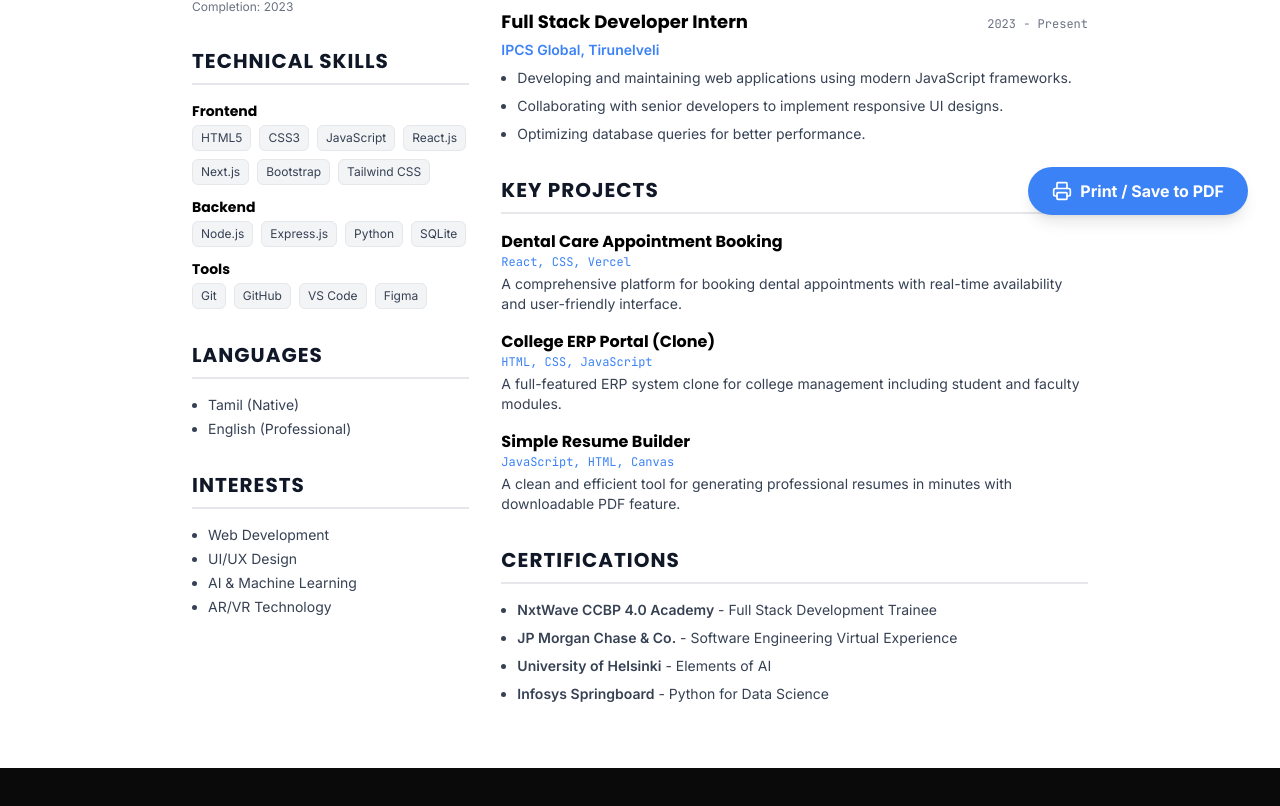
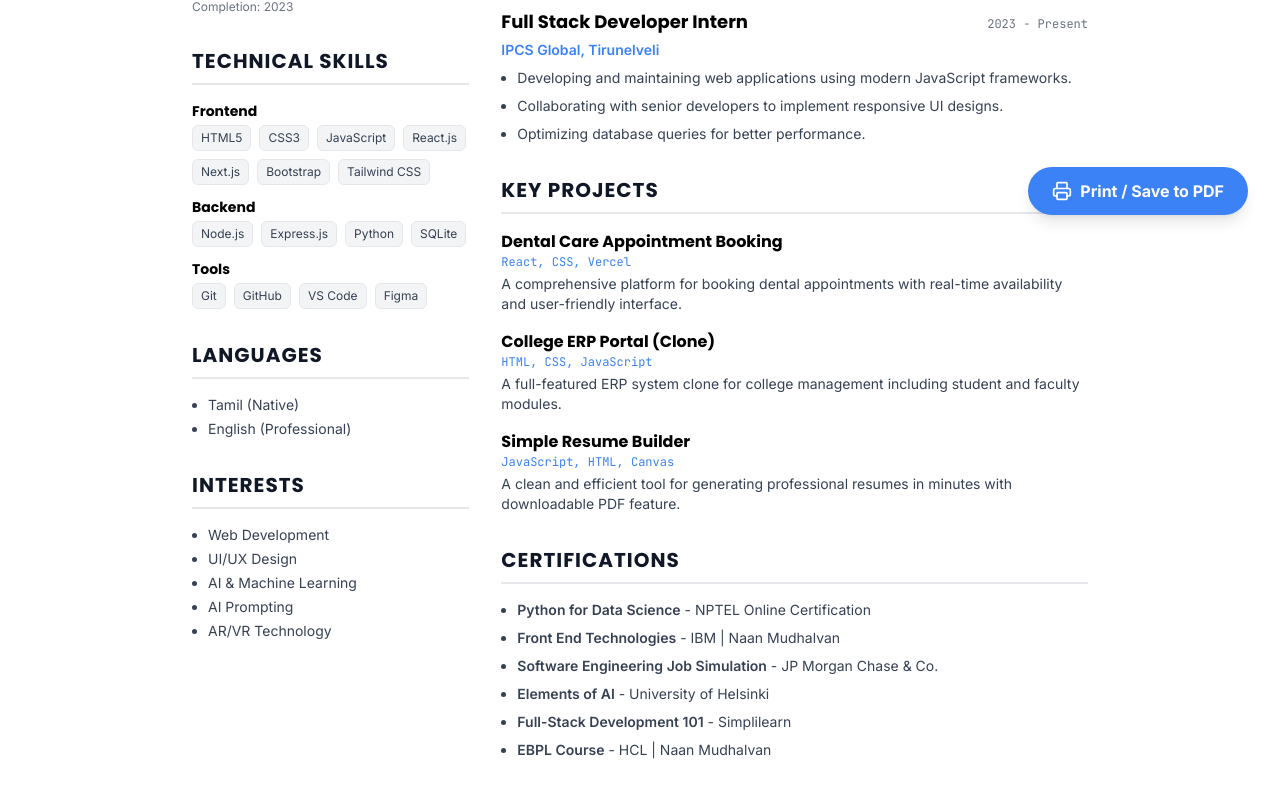
Before and after one commit to mr-vvm-2005/New-portfolio, a Next.js app: page /New-portfolio/resume in a window 1280 px wide. Shown: the part 553-1359 px from the top of the page. Before the commit the page ends 1321 px from the top, so only its background shows below. Built offline with nearby package versions, Linux system fonts and the light colour scheme.

Commit message:
Align Resume certificates with Portfolio and add AI Prompting

```diff
--- a/src/app/resume/page.tsx
+++ b/src/app/resume/page.tsx
@@ -99,6 +99,7 @@ export default function ResumePage() {
                                 <li>Web Development</li>
                                 <li>UI/UX Design</li>
                                 <li>AI & Machine Learning</li>
+                                <li>AI Prompting</li>
                                 <li>AR/VR Technology</li>
                             </ul>
                         </Section>
@@ -149,10 +150,12 @@ export default function ResumePage() {
 
                         <Section title="Certifications">
                             <ul className="list-disc ml-4 text-sm text-gray-700 space-y-2">
-                                <li><span className="font-semibold">NxtWave CCBP 4.0 Academy</span> - Full Stack Development Trainee</li>
-                                <li><span className="font-semibold">JP Morgan Chase & Co.</span> - Software Engineering Virtual Experience</li>
-                                <li><span className="font-semibold">University of Helsinki</span> - Elements of AI</li>
-                                <li><span className="font-semibold">Infosys Springboard</span> - Python for Data Science</li>
+                                <li><span className="font-semibold">Python for Data Science</span> - NPTEL Online Certification</li>
+                                <li><span className="font-semibold">Front End Technologies</span> - IBM | Naan Mudhalvan</li>
+                                <li><span className="font-semibold">Software Engineering Job Simulation</span> - JP Morgan Chase & Co.</li>
+                                <li><span className="font-semibold">Elements of AI</span> - University of Helsinki</li>
+                                <li><span className="font-semibold">Full-Stack Development 101</span> - Simplilearn</li>
+                                <li><span className="font-semibold">EBPL Course</span> - HCL | Naan Mudhalvan</li>
                             </ul>
                         </Section>
                     </div>
--- a/src/components/sections/Skills.tsx
+++ b/src/components/sections/Skills.tsx
@@ -13,6 +13,7 @@ const skills = [
     { name: "SQL", category: "Database", level: 75, color: "#4479A1" },
     { name: "Node.js", category: "Backend", level: 70, color: "#339933" },
     { name: "Git", category: "Tools", level: 85, color: "#F05032" },
+    { name: "AI Prompting", category: "Trends", level: 90, color: "#8B5CF6" },
 ];
 
 export default function Skills() {
```
